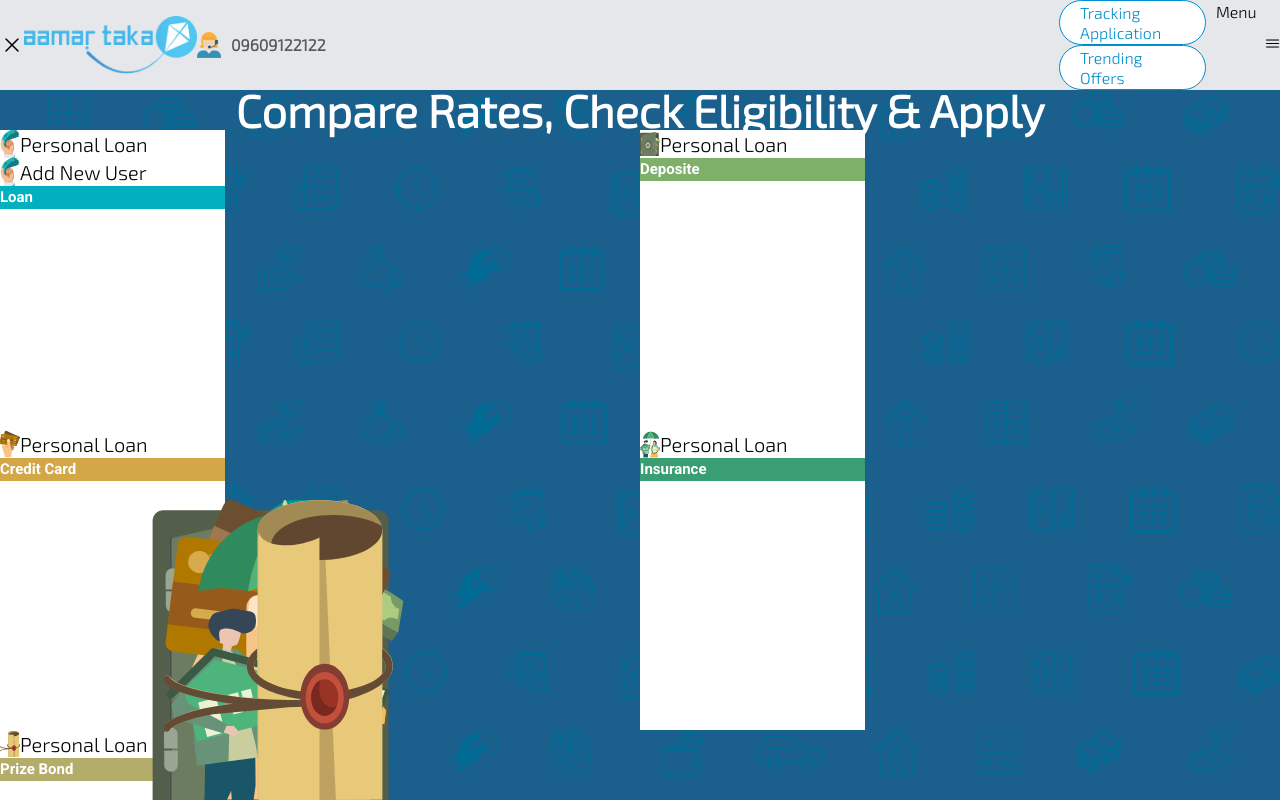
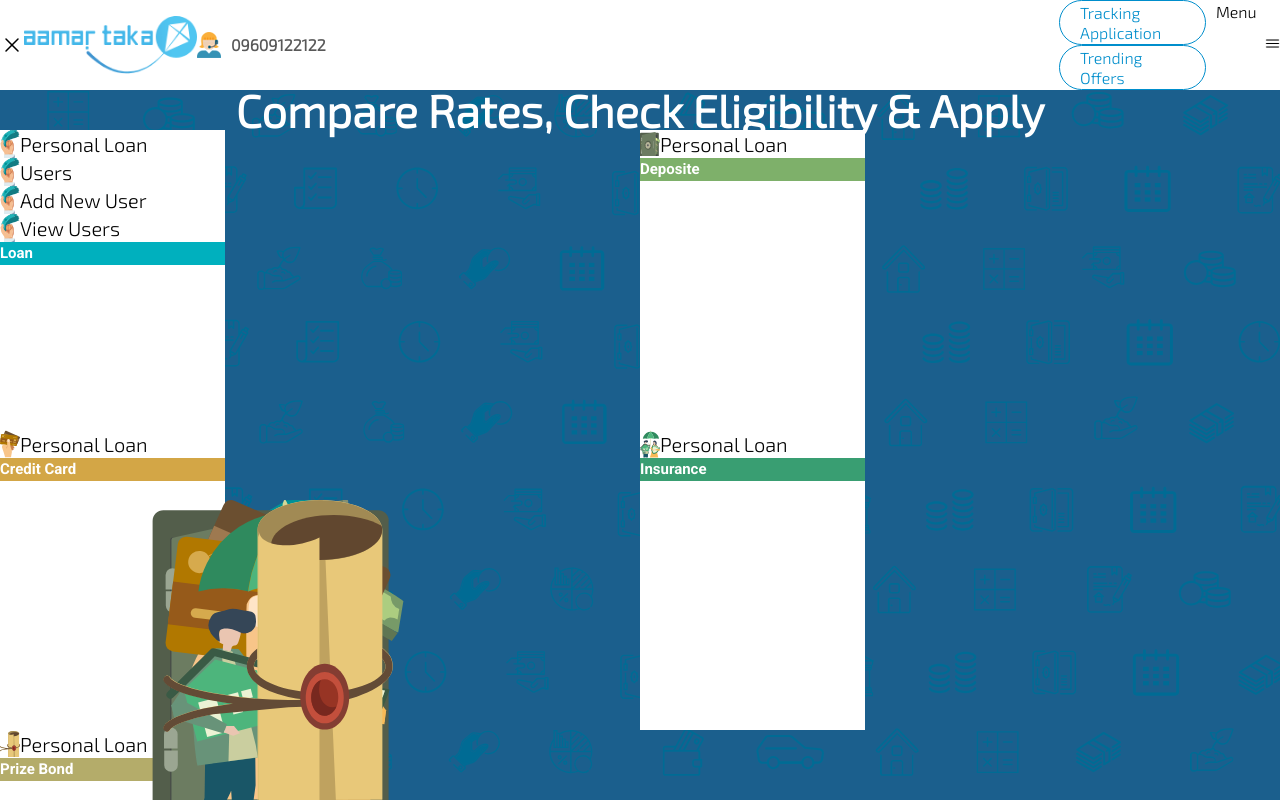
Before and after one commit to nizamseu/next-pwa, a Next.js app: page / in a window 1280 px wide. Shown: the top 800 px of the page. Built offline with nearby package versions, Linux system fonts and the light colour scheme.

Commit message:
delete is done

```diff
--- a/Components/MainCard/maincard.js
+++ b/Components/MainCard/maincard.js
@@ -24,10 +24,22 @@ const Maincard = () => {
               <p className="pl-6 text-xl ">Personal Loan </p>
             </a>
           </Link>
+          <Link href={"/users"}>
+            <a className="singleItem flex align-items-center p-2 z-50 ">
+              <Image width={20} height={15} src={Loan} alt="" />
+              <p className="pl-6 text-xl ">Users </p>
+            </a>
+          </Link>
           <Link href={"/users/addUser"}>
             <a className="singleItem flex align-items-center p-2 z-50 ">
               <Image width={20} height={15} src={Loan} alt="" />
               <p className="pl-6 text-xl ">Add New User</p>
+            </a>
+          </Link>
+          <Link href={"/users/userslist"}>
+            <a className="singleItem flex align-items-center p-2 z-50 ">
+              <Image width={20} height={15} src={Loan} alt="" />
+              <p className="pl-6 text-xl ">View Users</p>
             </a>
           </Link>
 
--- a/pages/api/getuser.js
+++ b/pages/api/getuser.js
@@ -1,8 +1,17 @@
 import { connectToDatabase } from "../../lib/mongodb";
-
+const ObjectId = require("mongodb").ObjectID;
 export default async function handler(req, res) {
   const { db } = await connectToDatabase();
-  const data = await db.collection("users").find({}).toArray();
-  console.log(data);
-  res.json(data);
+  const collection = await db.collection("users");
+
+  if (req.method === "GET") {
+    const data = await db.collection("users").find({}).toArray();
+    res.json(data);
+  }
+
+  if (req.method === "DELETE") {
+    const id = req.query;
+    const result = await collection.deleteOne({ _id: ObjectId(id) });
+    res.json(result);
+  }
 }
--- a/pages/users/userslist.js
+++ b/pages/users/userslist.js
@@ -3,7 +3,19 @@ import Image from "next/image";
 import Link from "next/link";
 import UserIcon from "../../Images/personalLoan/man.png";
 import Location from "../../Images/Others/location.gif";
-
+import axios from "axios";
+import Swal from "sweetalert2";
+import Router from "next/router";
+import Popup from "reactjs-popup";
+import AddUser from "./addUser";
+const deleteConfirrm = () => {
+  return Swal.fire({
+    icon: "error",
+    title: "Are you want DELETE It?",
+    showCancelButton: true,
+    confirmButtonText: "Yes",
+  });
+};
 export const getServerSideProps = async () => {
   const result = await fetch("http://localhost:3000/api/getuser");
   const data = await result.json();
@@ -14,6 +26,26 @@ export const getServerSideProps = async () => {
   };
 };
 const userslist = ({ users }) => {
+  const handleDelete = (id) => {
+    deleteConfirrm().then((result) => {
+      if (result.isConfirmed) {
+        axios.delete(`/api/getuser/?id=${id}`).then((data) => {
+          if (data) {
+            Router.push("/users/userslist");
+          }
+        });
+        Swal.fire({
+          icon: "error",
+          title: "DELETED",
+          showConfirmButton: false,
+          timer: 1000,
+        });
+      }
+    });
+  };
+
+  const handleEdit = () => {};
+
   return (
     <div className="mt-2">
       <h1 className="text-4xl text-center p-8">All User List</h1>
@@ -69,6 +101,28 @@ const userslist = ({ users }) => {
                       </div>
                     </a>
                   </Link>
+                  <div className="flex justify-between items-center mx-8 pa-8">
+                    {/* <button
+                      onClick={() => handleEdit(item)}
+                      type="button"
+                      className="text-gray-900 bg-white border border-gray-300 hover:bg-gray-100 focus:ring-4 focus:ring-blue-300 font-medium rounded-lg text-sm px-5 py-2.5 text-center mr-2 mb-2 dark:bg-gray-600 dark:text-white dark:border-gray-600 dark:hover:bg-gray-700 dark:hover:border-gray-700 dark:focus:ring-gray-800"
+                    >
+                      EDIT
+                    </button> */}
+                    <Popup
+                      trigger={<button className="button"> Open Modal </button>}
+                      modal
+                    >
+                      <AddUser></AddUser>
+                    </Popup>
+                    <button
+                      onClick={() => handleDelete(item._id)}
+                      type="button"
+                      className="text-gray-900 bg-white border border-gray-300 hover:bg-gray-100 focus:ring-4 focus:ring-blue-300 font-medium rounded-lg text-sm px-5 py-2.5 text-center mr-2 mb-2 dark:bg-gray-600 dark:text-white dark:border-gray-600 dark:hover:bg-gray-700 dark:hover:border-gray-700 dark:focus:ring-gray-800"
+                    >
+                      DELETE
+                    </button>
+                  </div>
                 </div>
               </>
             );
--- a/styles/globals.scss
+++ b/styles/globals.scss
@@ -1,7 +1,7 @@
 @tailwind base;
 @tailwind components;
 @tailwind utilities;
-
+@import "reactjs-popup/dist/index.css";
 @import url("https://fonts.googleapis.com/css2?family=Exo+2:wght@300&family=Lato:wght@700&display=swap");
 @import url("https://fonts.googleapis.com/css2?family=Exo+2:wght@300&family=Lato:wght@700&family=Roboto:wght@700&display=swap");
 
```
